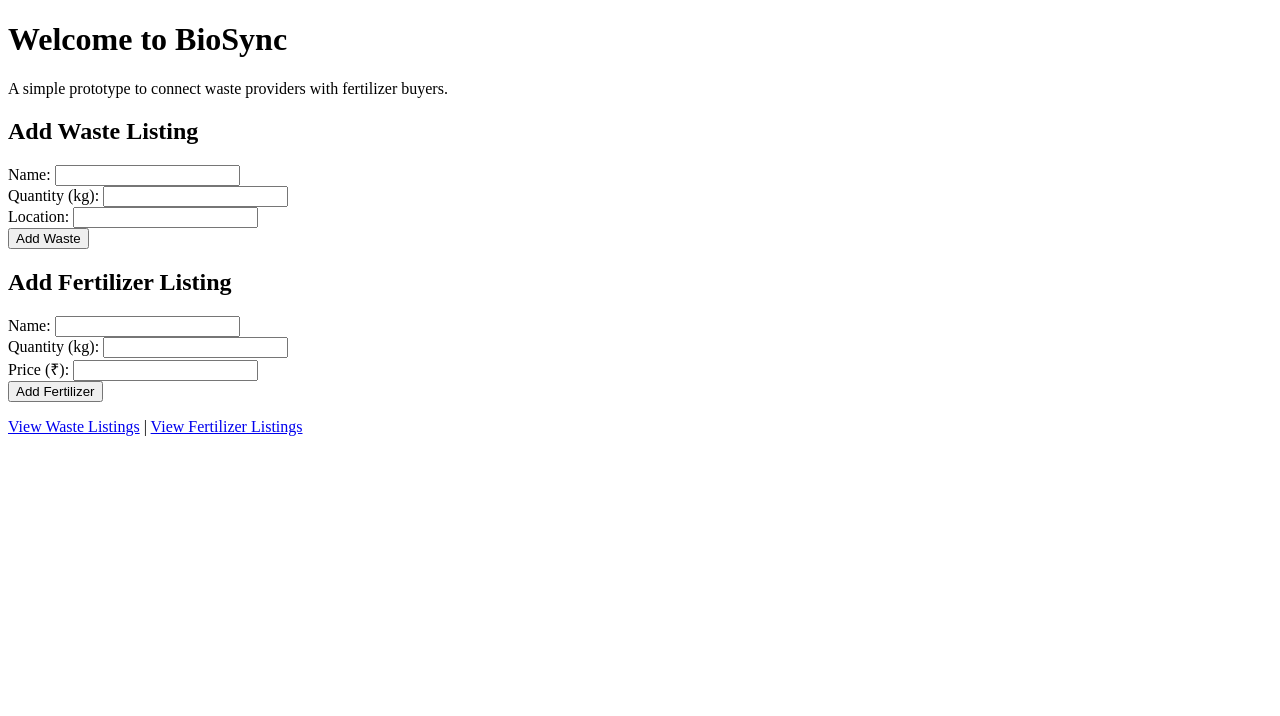
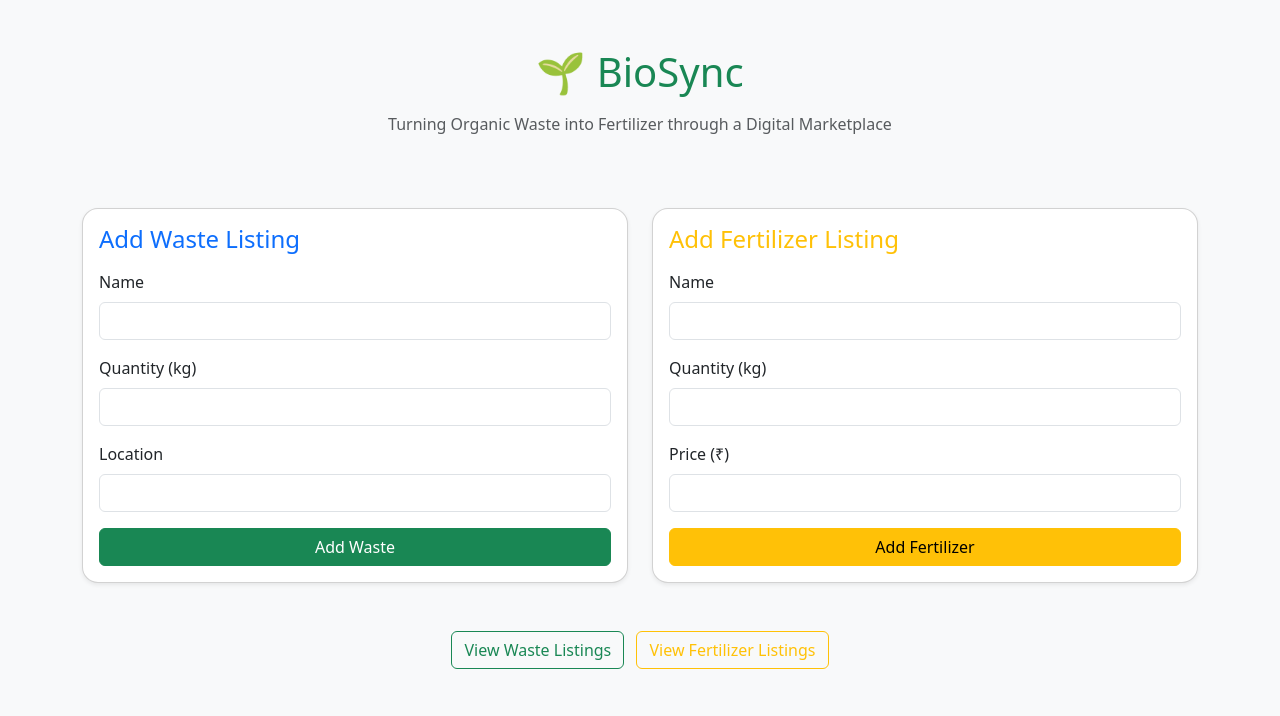
Before and after one commit to clinebegins/BioSync, a Flask app: page / in a window 1280 px wide. Shown: the top 716 px of the page. Run offline with Flask 3, Linux system fonts and the light colour scheme.

Commit message:
Update index.html

```diff
--- a/templates/index.html
+++ b/templates/index.html
@@ -1,31 +1,69 @@
 <!DOCTYPE html>
-<html>
+<html lang="en">
 <head>
-    <title>BioSync - Home</title>
+  <meta charset="UTF-8">
+  <title>BioSync - Home</title>
+  <link href="https://cdn.jsdelivr.net/npm/bootstrap@5.3.3/dist/css/bootstrap.min.css" rel="stylesheet">
 </head>
-<body>
-    <h1>Welcome to BioSync</h1>
-    <p>A simple prototype to connect waste providers with fertilizer buyers.</p>
+<body class="bg-light">
+  <div class="container py-5">
+    <h1 class="text-center text-success mb-3">🌱 BioSync</h1>
+    <p class="text-center text-muted">Turning Organic Waste into Fertilizer through a Digital Marketplace</p>
 
-    <h2>Add Waste Listing</h2>
-    <form method="POST" action="{{ url_for('add_waste') }}">
-        Name: <input type="text" name="name" required><br>
-        Quantity (kg): <input type="number" name="quantity" required><br>
-        Location: <input type="text" name="location" required><br>
-        <button type="submit">Add Waste</button>
-    </form>
+    <div class="row mt-5 g-4">
+      <!-- Waste Form -->
+      <div class="col-md-6">
+        <div class="card shadow-sm rounded-4">
+          <div class="card-body">
+            <h4 class="card-title text-primary mb-3">Add Waste Listing</h4>
+            <form method="POST" action="{{ url_for('add_waste') }}">
+              <div class="mb-3">
+                <label class="form-label">Name</label>
+                <input type="text" name="name" class="form-control" required>
+              </div>
+              <div class="mb-3">
+                <label class="form-label">Quantity (kg)</label>
+                <input type="number" name="quantity" class="form-control" required>
+              </div>
+              <div class="mb-3">
+                <label class="form-label">Location</label>
+                <input type="text" name="location" class="form-control" required>
+              </div>
+              <button class="btn btn-success w-100">Add Waste</button>
+            </form>
+          </div>
+        </div>
+      </div>
 
-    <h2>Add Fertilizer Listing</h2>
-    <form method="POST" action="{{ url_for('add_fertilizer') }}">
-        Name: <input type="text" name="name" required><br>
-        Quantity (kg): <input type="number" name="quantity" required><br>
-        Price (₹): <input type="number" name="price" required><br>
-        <button type="submit">Add Fertilizer</button>
-    </form>
+      <!-- Fertilizer Form -->
+      <div class="col-md-6">
+        <div class="card shadow-sm rounded-4">
+          <div class="card-body">
+            <h4 class="card-title text-warning mb-3">Add Fertilizer Listing</h4>
+            <form method="POST" action="{{ url_for('add_fertilizer') }}">
+              <div class="mb-3">
+                <label class="form-label">Name</label>
+                <input type="text" name="name" class="form-control" required>
+              </div>
+              <div class="mb-3">
+                <label class="form-label">Quantity (kg)</label>
+                <input type="number" name="quantity" class="form-control" required>
+              </div>
+              <div class="mb-3">
+                <label class="form-label">Price (₹)</label>
+                <input type="number" name="price" class="form-control" required>
+              </div>
+              <button class="btn btn-warning w-100">Add Fertilizer</button>
+            </form>
+          </div>
+        </div>
+      </div>
+    </div>
 
-    <p>
-        <a href="{{ url_for('view_waste') }}">View Waste Listings</a> |
-        <a href="{{ url_for('view_fertilizer') }}">View Fertilizer Listings</a>
-    </p>
+    <div class="text-center mt-5">
+      <a href="{{ url_for('view_waste') }}" class="btn btn-outline-success me-2">View Waste Listings</a>
+      <a href="{{ url_for('view_fertilizer') }}" class="btn btn-outline-warning">View Fertilizer Listings</a>
+    </div>
+  </div>
 </body>
 </html>
```
